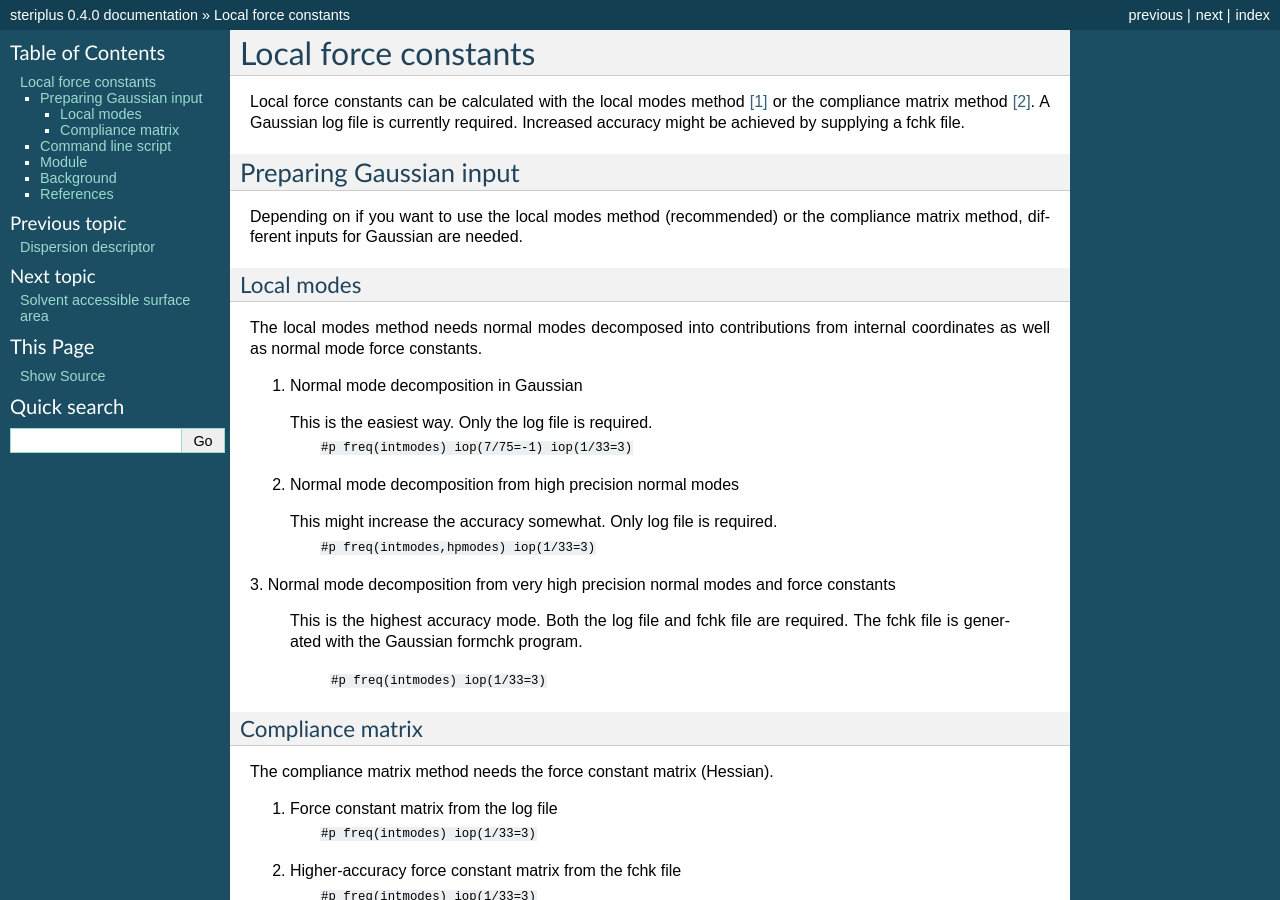
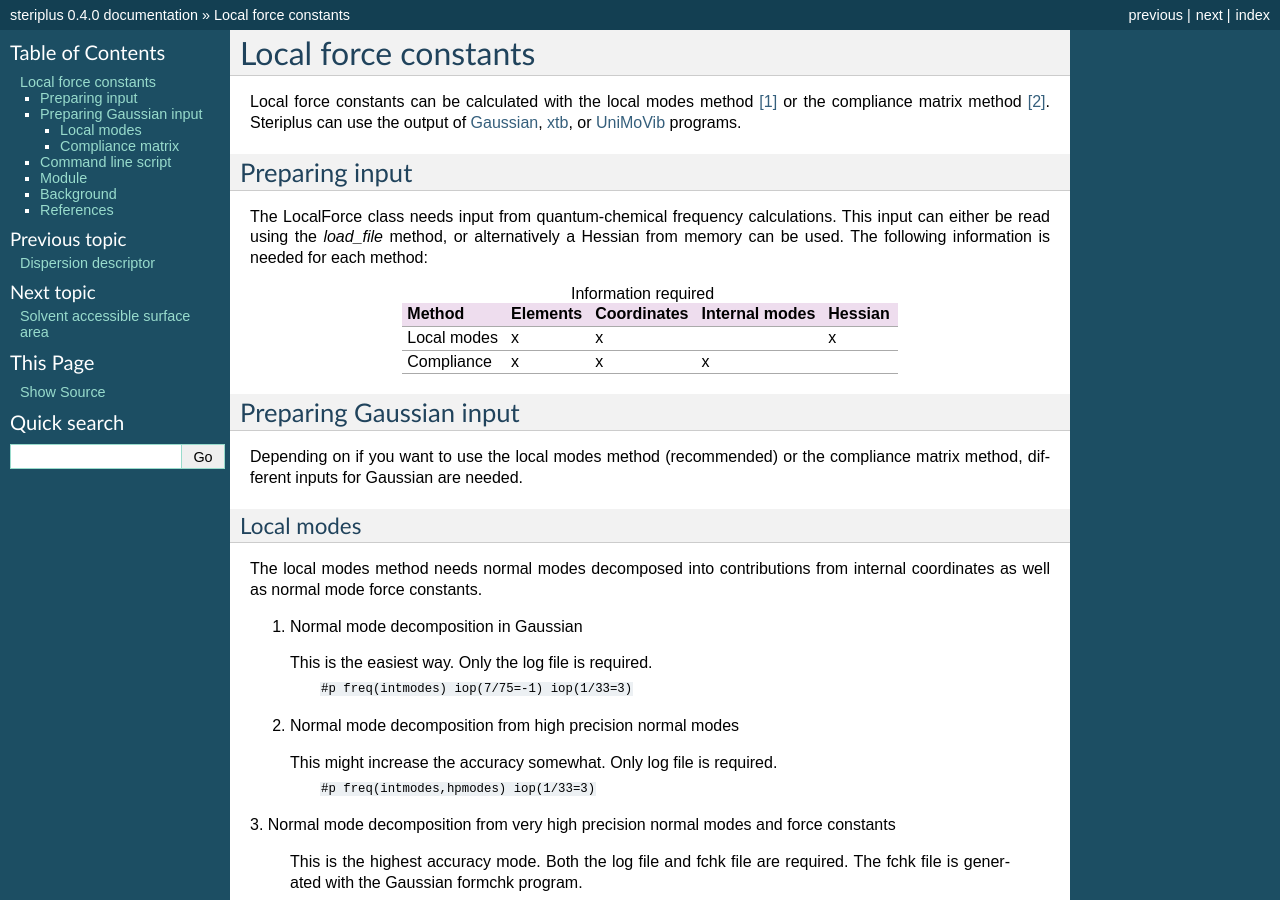
Before and after one commit to digital-chemistry-laboratory/morfeus, a Sphinx documentation site: the page built from docs/local_force.rst, in a window 1280 px wide and 900 px high. Built offline with Sphinx 7.4.7, drawn with Linux system fonts in a browser that asks for light colours.

Commit message:
Test update documentation

```diff
--- a/docs/local_force.rst
+++ b/docs/local_force.rst
@@ -3,8 +3,24 @@ Local force constants
 =====================
 
 Local force constants can be calculated with the local modes method [1]_ or the
-compliance matrix method [2]_. A Gaussian log file is currently required.
-Increased accuracy might be achieved by supplying a fchk file.
+compliance matrix method [2]_. Steriplus can use the output of Gaussian_, xtb_,
+or UniMoVib_ programs.
+
+***************
+Preparing input
+***************
+
+The LocalForce class needs input from quantum-chemical frequency calculations.
+This input can either be read using the `load_file` method, or alternatively
+a Hessian from memory can be used. The following information is needed for each
+method:
+
+.. csv-table:: Information required
+  :header: "Method", "Elements", "Coordinates", "Internal modes", "Hessian"
+  :align: center
+
+  "Local modes", "x", "x", "", "x"
+  "Compliance", "x", "x", "x", ""
 
 ************************
 Preparing Gaussian input
@@ -169,3 +185,7 @@ References
 .. [1] Konkoli, Z.; Cremer, D. Int. J. Quantum Chem. 1998, 67, 1.
 .. [2] Brandhorst, K.; Grunenberg, J. Chem. Soc. Rev. 2008, 37, 1558.
 .. [3] Zou, W.; Kalescky, R.; Kraka, E.; Cremer, D. J. Chem. Phys. 2012, 137, 84114.
+
+.. _Gaussian: https://gaussian.com/
+.. _UniMoVib: https://github.com/zorkzou/UniMoVib
+.. _xtb: https://xtb-docs.readthedocs.io/en/latest/contents.html
```
